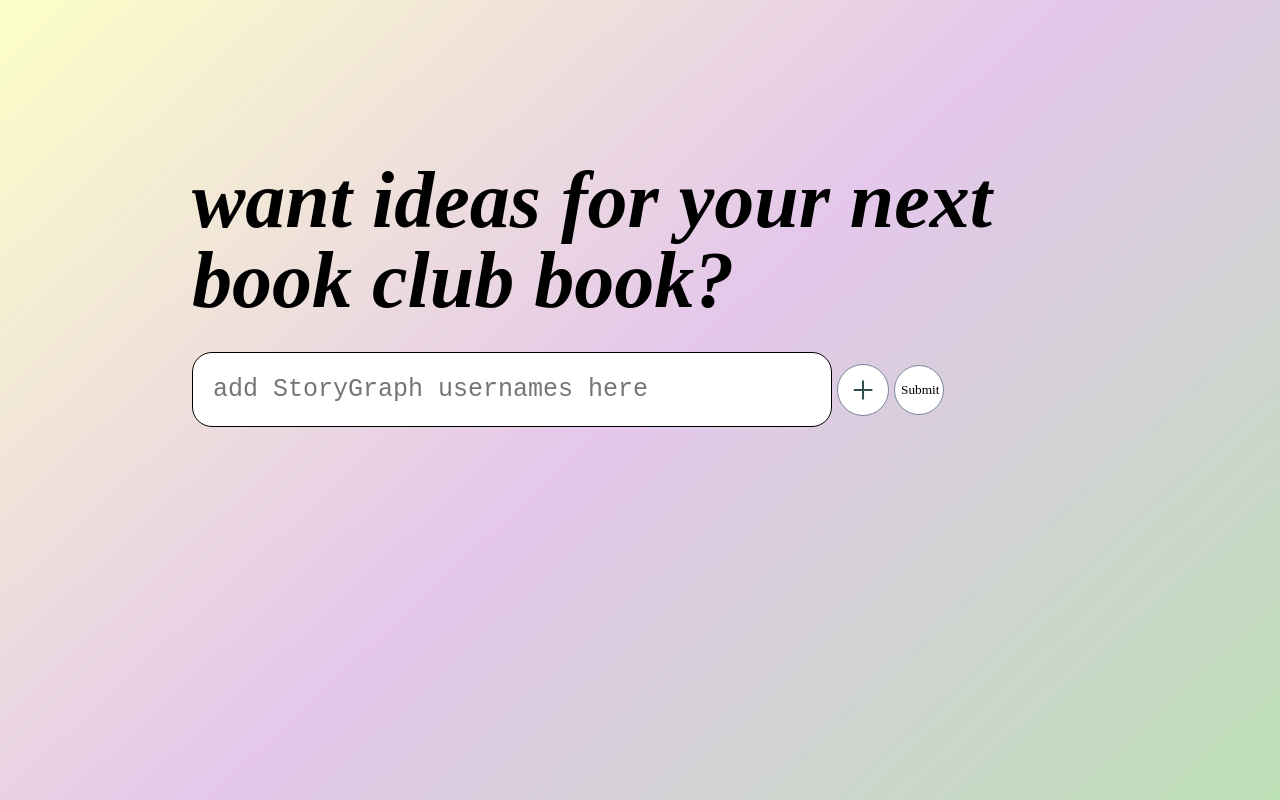
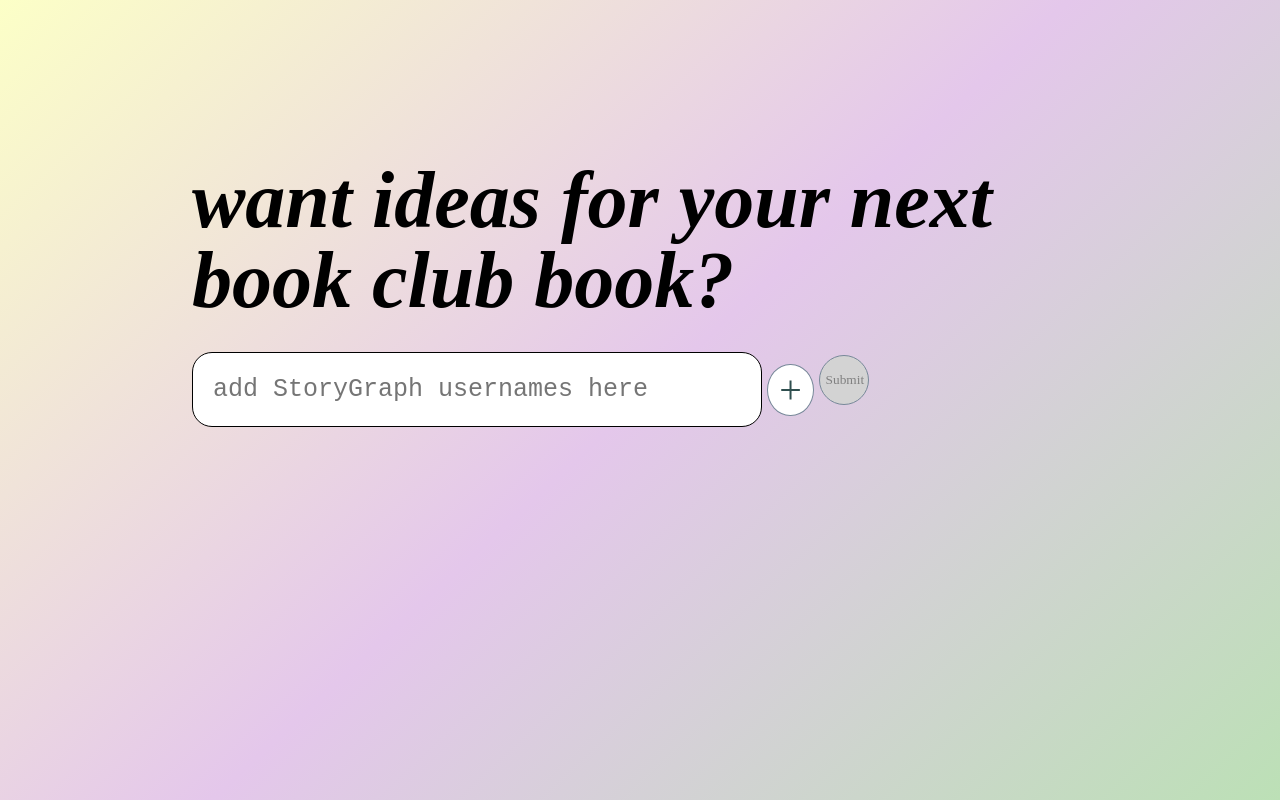
Before and after one commit to maxrizzuto/better-bookclub, a SvelteKit app in the folder frontend/: page / in a window 1280 px wide. Built offline with nearby package versions, Linux system fonts and the light colour scheme; a web font is replaced by a local one.

Commit message:
Updated submit handling

```diff
--- a/frontend/src/routes/+page.svelte
+++ b/frontend/src/routes/+page.svelte
@@ -30,6 +30,12 @@
 			addUser();
 		}
 	}
+
+	function checkSubmit(e: Event) {
+		if (users.length < 2) {
+			e.preventDefault();
+		}
+	}
 </script>
 
 <div id="page-container">
@@ -47,7 +53,18 @@
 					onkeydown={handleEnter}
 				/>
 				<button type="button" id="addUser" onclick={addUser}>+</button>
-				<button type="submit" id="submit">Submit</button>
+				<div class="submit-button">
+					{#if users.length < 2}
+						<button type="submit" id="submit" class="unsubmittable" onclick={checkSubmit}
+							>Submit</button
+						>
+						<span class="tooltip">Must add at least 2 users to submit</span>
+					{:else}
+						<button type="submit" id="submit" class="submittable" onclick={checkSubmit}
+							>Submit</button
+						>
+					{/if}
+				</div>
 			</div>
 			<div id="inputError"></div>
 			<div id="users">
@@ -177,10 +194,29 @@
 		margin-left: 5px;
 		background-color: white;
 		border: 1px solid lightslategray;
-		transition: 200ms ease-in-out;
 	}
 
-	#submit:hover {
+	#submit.unsubmittable {
+		background-color: lightgray;
+		color: gray;
+	}
+
+	.tooltip {
+		font-size: 0.9em;
+		transition: 200ms ease-in-out;
+		visibility: hidden;
+	}
+
+	#submit.unsubmittable:hover + .tooltip {
+		visibility: visible;
+	}
+
+	#submit.submittable {
+		transition: 200ms ease-in-out;
+		cursor: pointer;
+	}
+
+	#submit.submittable:hover {
 		background-color: darkseagreen;
 	}
 
```
